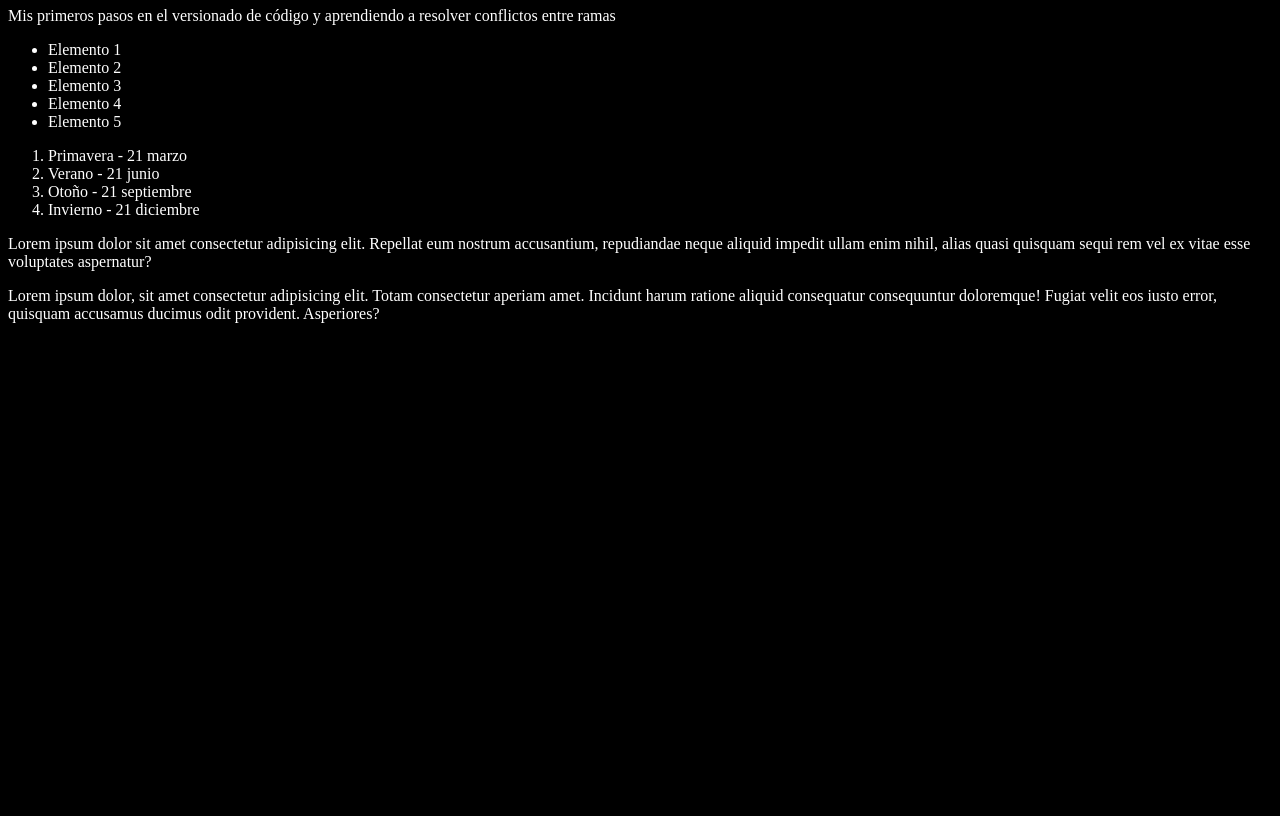
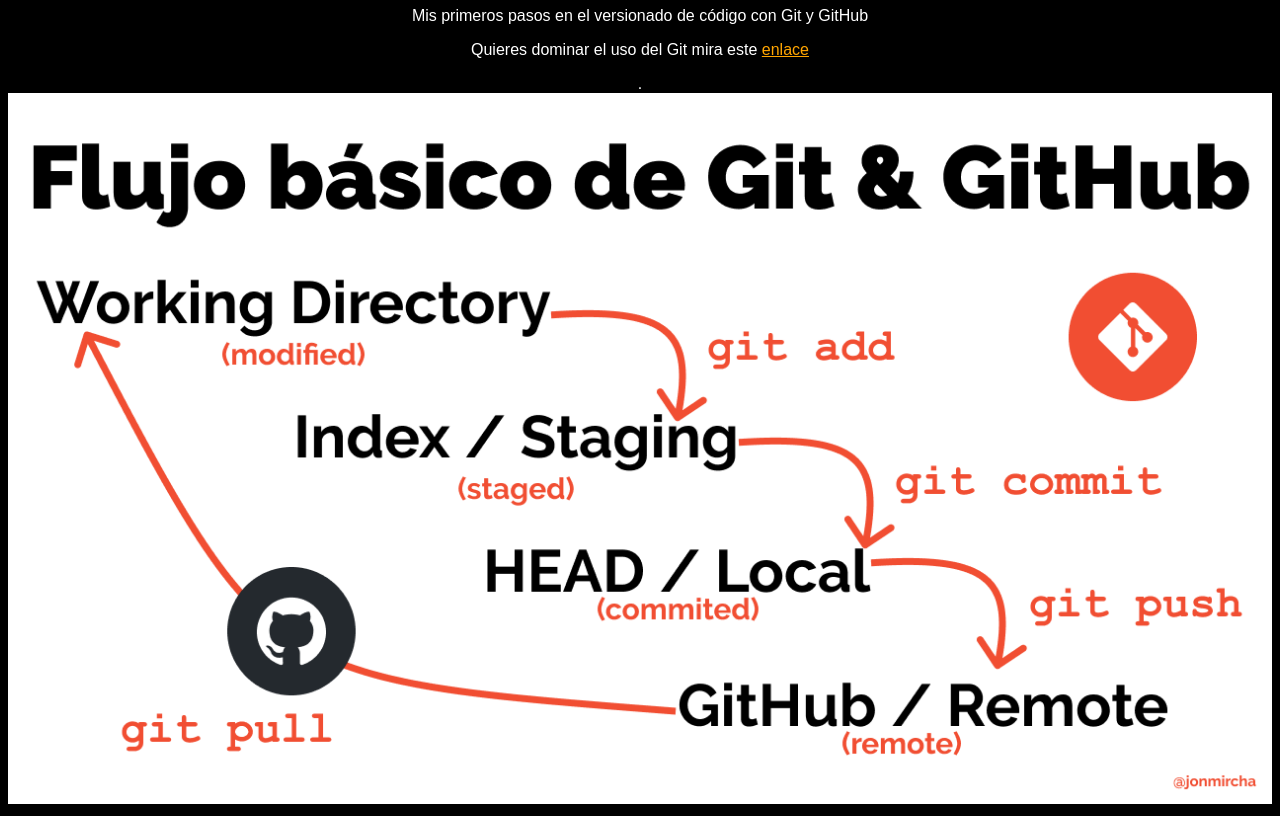
Before and after one commit to Edan-code/youtube-git, a plain HTML site: page index.html in a window 1280 px wide. Shown: the part 73-889 px from the top of the page. Before the commit the page ends 800 px from the top, so only its background shows below. Drawn offline with Linux system fonts and the light colour scheme.

Commit message:
Agregando imagen de flujo Git y poniendo chulo el index.html

```diff
--- a/index.html
+++ b/index.html
@@ -8,22 +8,9 @@
 </head>
 <body>
     <h1>Aprendiendo Git</h1>
-    <p>Mis primeros pasos en el versionado de código y aprendiendo a resolver conflictos entre ramas</p>
-    <ul>
-        <li>Elemento 1</li>
-        <li>Elemento 2</li>
-        <li>Elemento 3</li>
-        <li>Elemento 4</li>
-        <li>Elemento 5</li>
-    </ul>
-    <ol>
-        <li>Primavera - 21 marzo</li>
-        <li>Verano - 21 junio</li>
-        <li>Otoño - 21 septiembre</li>
-        <li>Invierno - 21 diciembre</li>
-    </ol>
-    <p>Lorem ipsum dolor sit amet consectetur adipisicing elit. Repellat eum nostrum accusantium, repudiandae neque aliquid impedit ullam enim nihil, alias quasi quisquam sequi rem vel ex vitae esse voluptates aspernatur?</p>
-    <p>Lorem ipsum dolor, sit amet consectetur adipisicing elit. Totam consectetur aperiam amet. Incidunt harum ratione aliquid consequatur consequuntur doloremque! Fugiat velit eos iusto error, quisquam accusamus ducimus odit provident. Asperiores?</p>
+    <p>Mis primeros pasos en el versionado de código con Git y GitHub</p>
+    <p>Quieres dominar el uso del Git mira este <a href="https://jonmircha.com/git" target="_blank">enlace</a></p>.
+    <img src="git-flow.png" alt="Flujo básico de Git">
     <script src="index.js"></script>
 </body>
 </html>
--- a/style.css
+++ b/style.css
@@ -1,4 +1,18 @@
 html{
     background-color: #000;
     color: #fff;
+    font-family: sans-serif;
+    text-align: center;
 }
+
+a{
+    color: orange;
+}
+
+a:hover{
+    color: orangered;
+}
+
+img{
+    max-width: 100%;
+}
```
Also changed, not shown: git-flow.png (added).
